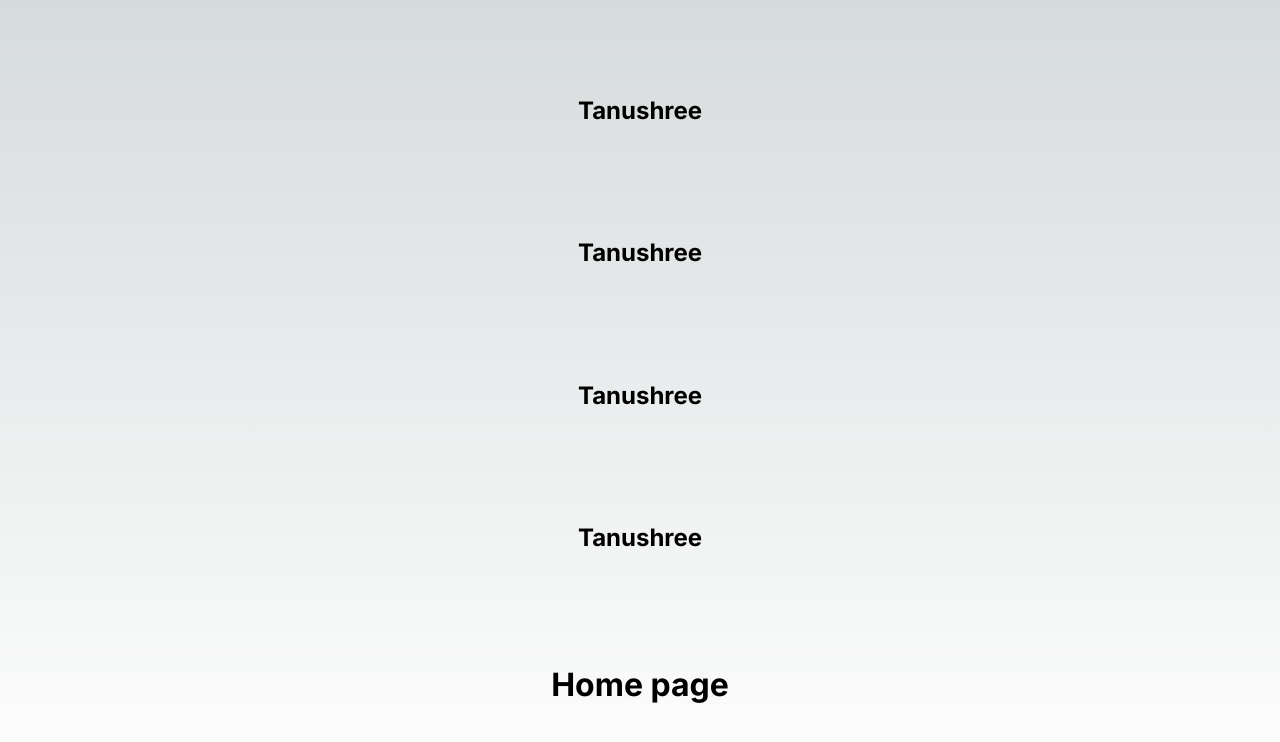
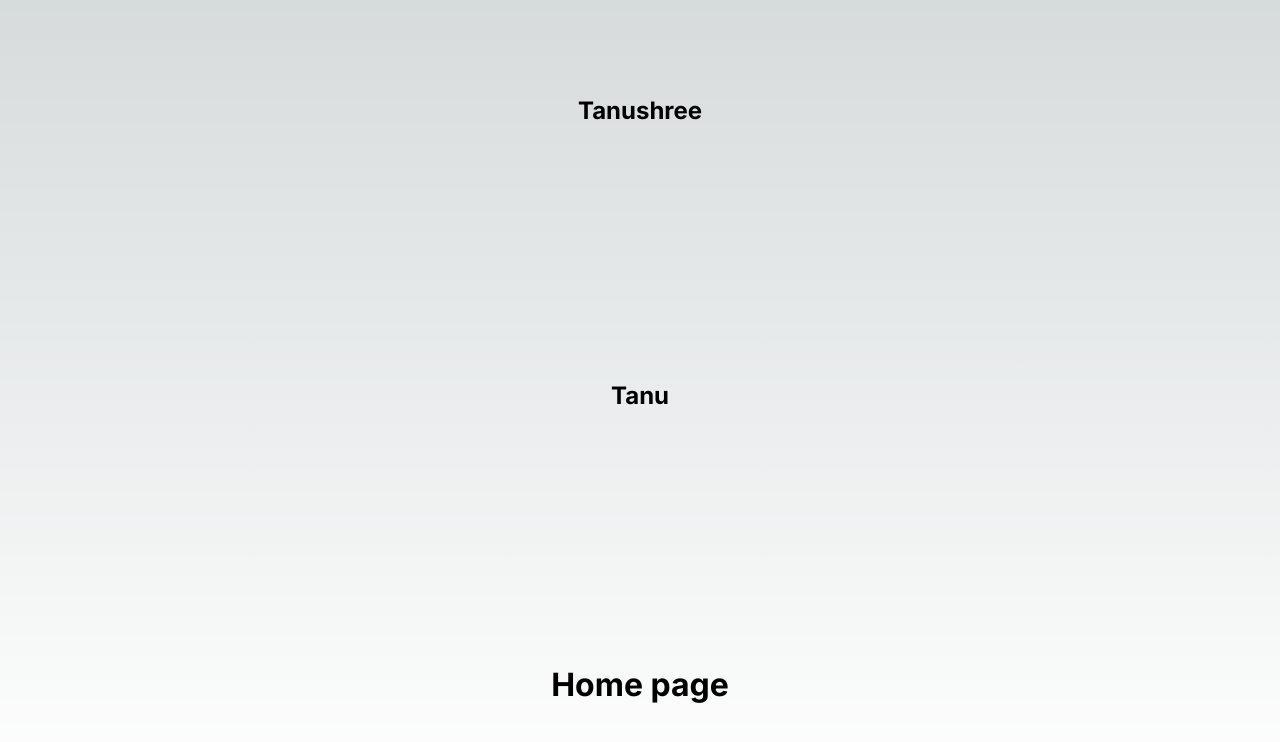
Before and after one commit to tanuuu18/Learning-NextJS, a Next.js app in the folder blog/: page / in a window 1280 px wide. Shown: the top 742 px of the page. Built offline with nearby package versions, Linux system fonts and the light colour scheme.

Commit message:
Data passing in components

```diff
--- a/blog/src/app/page.js
+++ b/blog/src/app/page.js
@@ -3,19 +3,17 @@ import styles from "./page.module.css";
 export default function Home() {
   return (
     <main className={styles.main}>
-      <User />
-      <User />
-      <User />
-      <User />
+      <User name="Tanushree" />
+      <User name="Tanu" />
       <h1>Home page</h1>
     </main>
   );
 }
 
-const User = () => {
+const User = (props) => {
   return (
     <div>
-      <h2>Tanushree</h2>
+      <h2>{props.name}</h2>
     </div>
   );
 };
```
